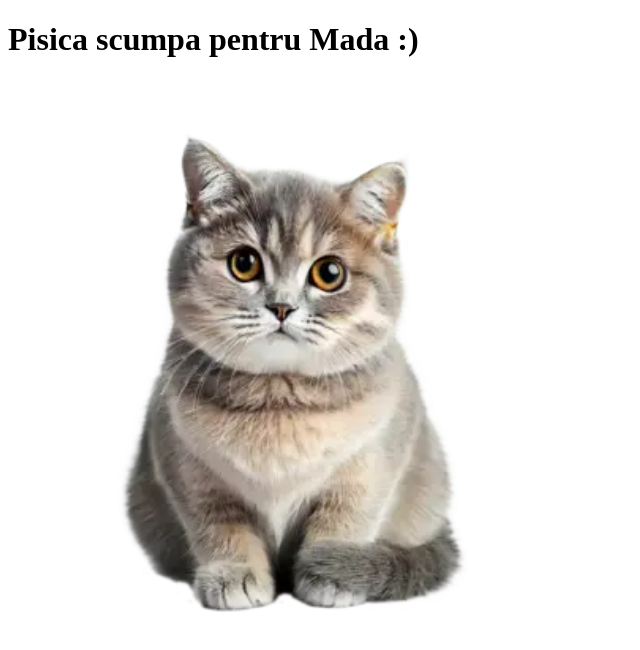
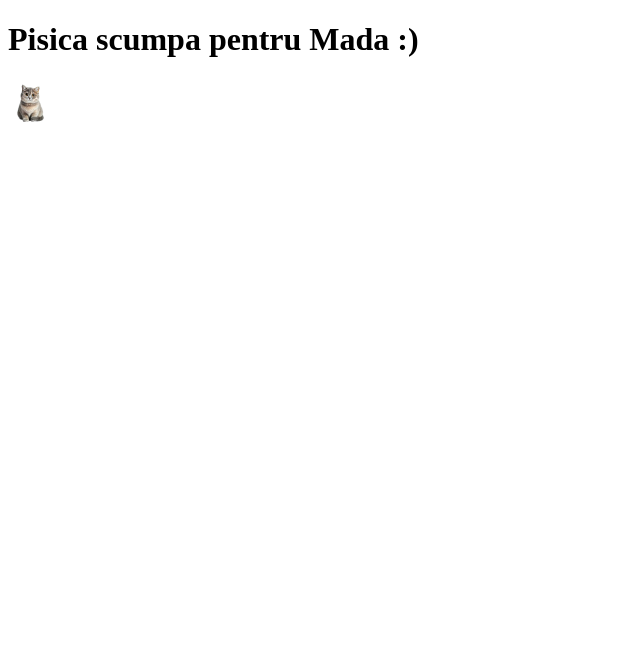
Before and after one commit to rusurzvn/html_newbie, a plain HTML site: page curs2/ap5.html in a window 1280 px wide. Shown: the whole page, without its empty margins (0-640 px from the left). Drawn offline with Linux system fonts and the light colour scheme.

Commit message:
modificari aduse in 14.11

```diff
--- a/curs2/ap5.html
+++ b/curs2/ap5.html
@@ -7,6 +7,6 @@
 </head>
 <body>
     <h1>Pisica scumpa pentru Mada :)</h1>
-   <img src="../cat.png" alt="Eroare afisare" title="Pisica" width="45%">
+   <img src="../cat.png" alt="Eroare afisare" title="Pisica" width="45git%">
 </body>
 </html>
```
